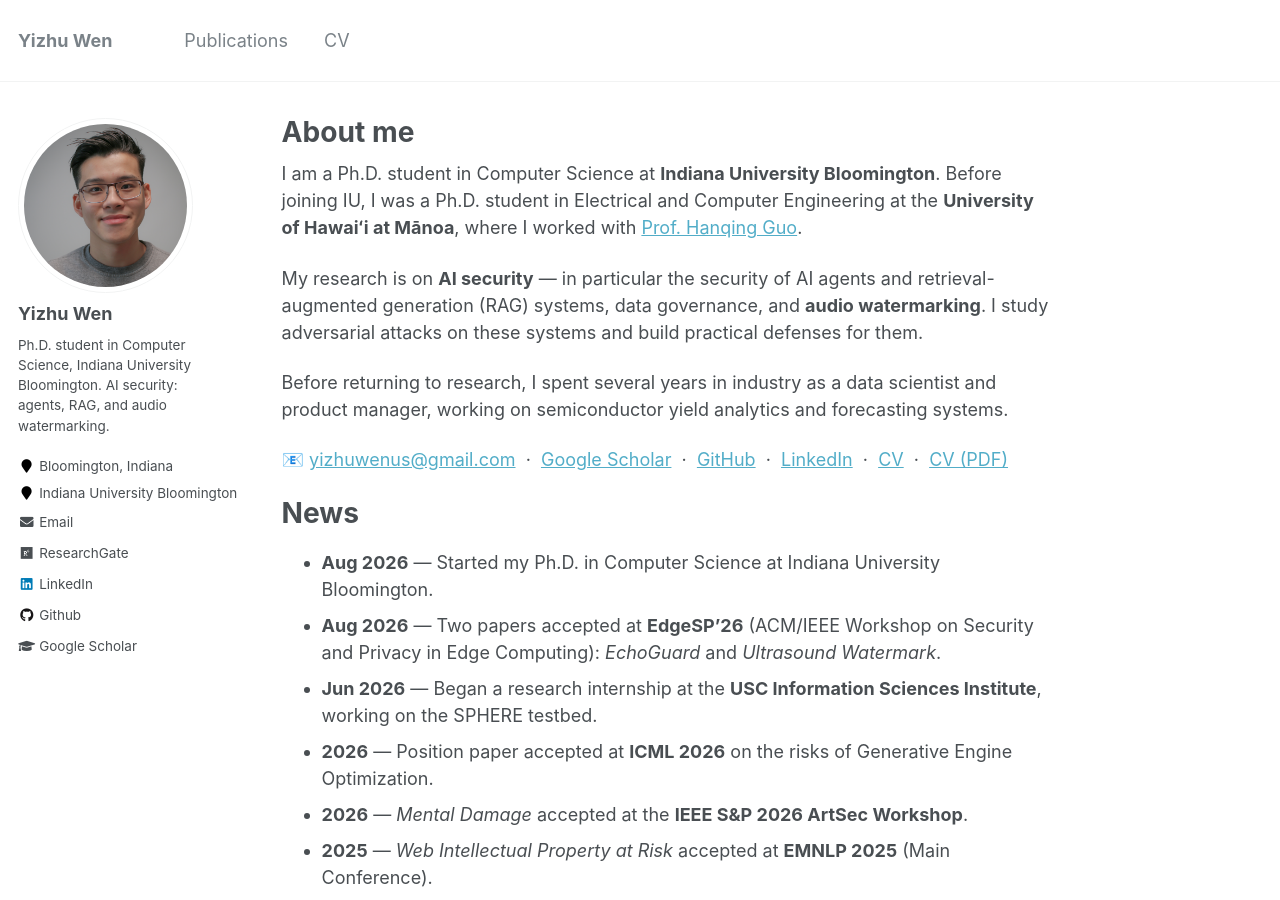
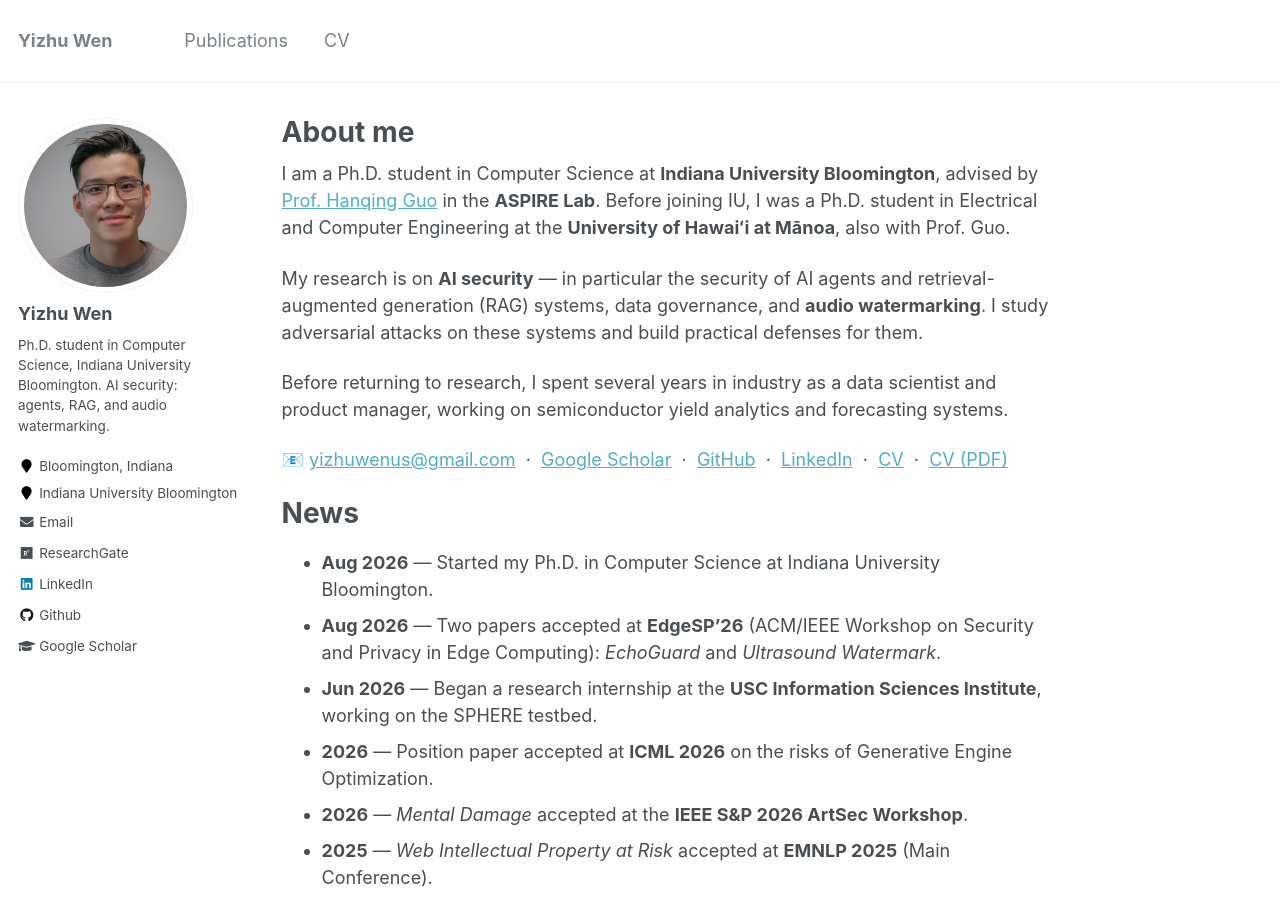
Before and after one commit to yizhu-wen/yizhu-wen.github.io, a Jekyll site: the page built from _pages/about.md, in a window 1280 px wide and 900 px high. Built offline with Jekyll 4.4.1, drawn with Linux system fonts in a browser that asks for light colours.

Commit message:
Name Hanqing Guo as advisor and the ASPIRE Lab in the bio
Confirmed by Yizhu. Prof. Guo moved to IU Bloomington in June 2026 and
directs the ASPIRE Lab there, so the advising relationship carries
across both institutions.

Co-Authored-By: Claude Opus 5 <noreply@anthropic.com>

```diff
--- a/_pages/about.md
+++ b/_pages/about.md
@@ -8,7 +8,7 @@ redirect_from:
   - /about.html
 ---
 
-I am a Ph.D. student in Computer Science at **Indiana University Bloomington**. Before joining IU, I was a Ph.D. student in Electrical and Computer Engineering at the **University of Hawaiʻi at Mānoa**, where I worked with [Prof. Hanqing Guo](https://hanqingguo.github.io).
+I am a Ph.D. student in Computer Science at **Indiana University Bloomington**, advised by [Prof. Hanqing Guo](https://hanqingguo.github.io) in the **ASPIRE Lab**. Before joining IU, I was a Ph.D. student in Electrical and Computer Engineering at the **University of Hawaiʻi at Mānoa**, also with Prof. Guo.
 
 My research is on **AI security** — in particular the security of AI agents and retrieval-augmented generation (RAG) systems, data governance, and **audio watermarking**. I study adversarial attacks on these systems and build practical defenses for them.
 
```
